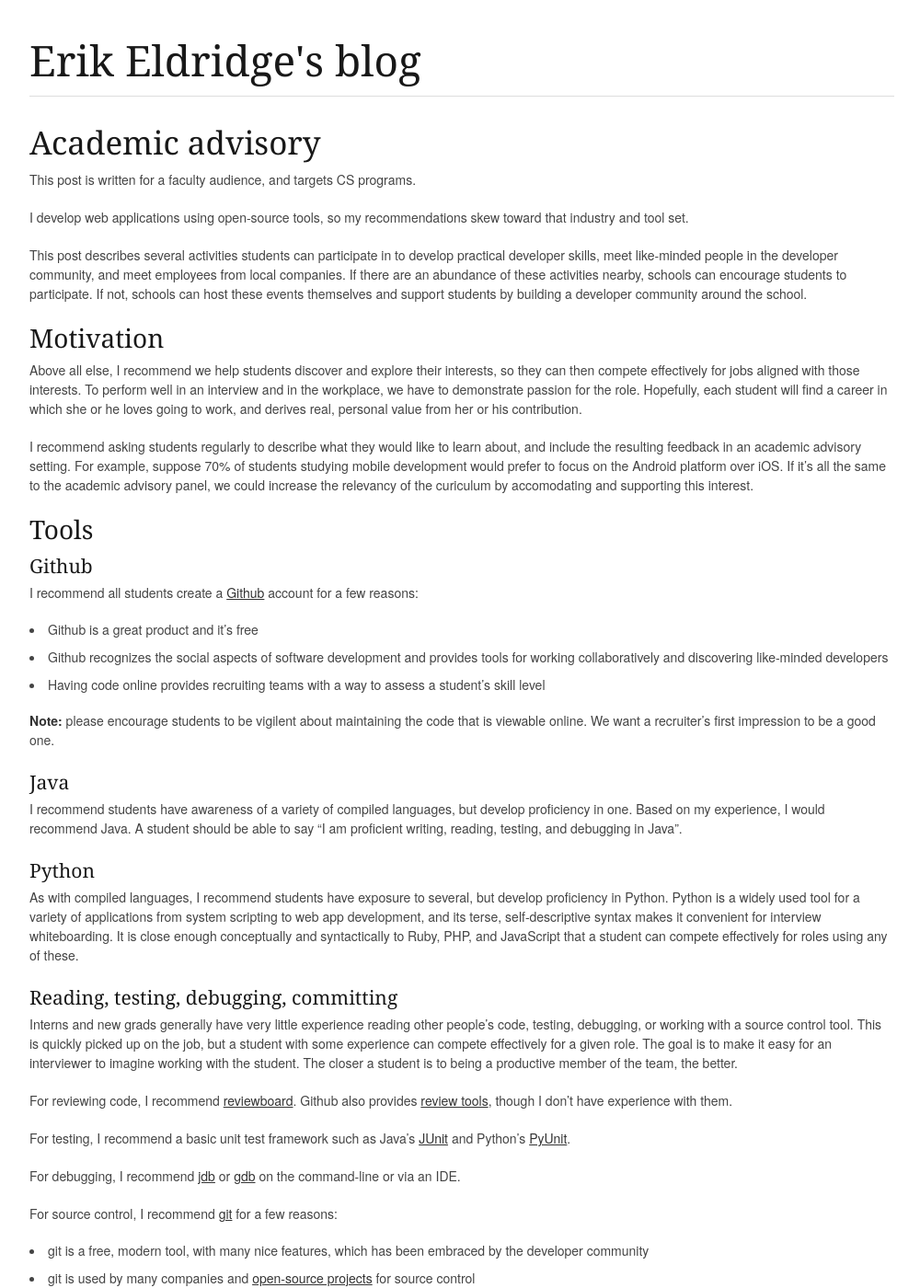
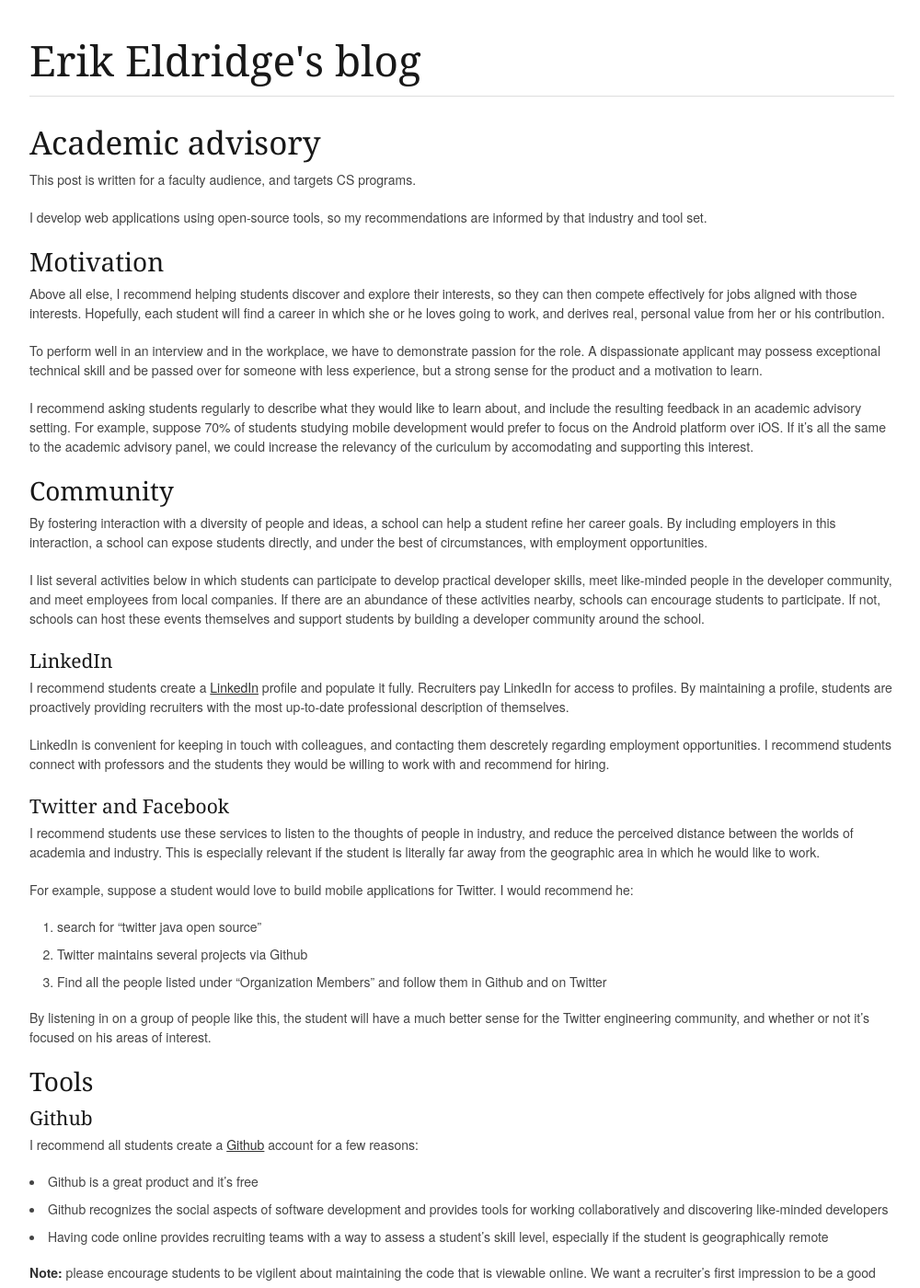
Before and after one commit to erikeldridge/erikeldridge.github.com, a Jekyll site: the page built from _posts/2012-2-13-academic-advisory.md, in a window 1280 px wide and 1400 px high. Shown: the whole window at 92% size, without its empty margins (138-1138 px from the left). Built offline with Jekyll 4.4.1, drawn with Linux system fonts in a browser that asks for light colours; Markdown is read by kramdown in place of the engine named in the settings; comment, search, counter and statistics services are not loaded; some of the changed text lies outside the part shown.

Commit message:
Add community section to academic advisory

```diff
--- a/_posts/2012-2-13-academic-advisory.md
+++ b/_posts/2012-2-13-academic-advisory.md
@@ -6,15 +6,39 @@
 
 This post is written for a faculty audience, and targets CS programs.
 
-I develop web applications using open-source tools, so my recommendations skew toward that industry and tool set.
-
-This post describes several activities students can participate in to develop practical developer skills, meet like-minded people in the developer community, and meet employees from local companies. If there are an abundance of these activities nearby, schools can encourage students to participate. If not, schools can host these events themselves and support students by building a developer community around the school.
+I develop web applications using open-source tools, so my recommendations are informed by that industry and tool set.
 
 ### Motivation
 
-Above all else, I recommend we help students discover and explore their interests, so they can then compete effectively for jobs aligned with those interests. To perform well in an interview and in the workplace, we have to demonstrate passion for the role. Hopefully, each student will find a career in which she or he loves going to work, and derives real, personal value from her or his contribution.
+Above all else, I recommend helping students discover and explore their interests, so they can then compete effectively for jobs aligned with those interests. Hopefully, each student will find a career in which she or he loves going to work, and derives real, personal value from her or his contribution.
+
+To perform well in an interview and in the workplace, we have to demonstrate passion for the role. A dispassionate applicant may possess exceptional technical skill and be passed over for someone with less experience, but a strong sense for the product and a motivation to learn.
 
 I recommend asking students regularly to describe what they would like to learn about, and include the resulting feedback in an academic advisory setting. For example, suppose 70% of students studying mobile development would prefer to focus on the Android platform over iOS. If it's all the same to the academic advisory panel, we could increase the relevancy of the curiculum by accomodating and supporting this interest.
+
+### Community
+
+By fostering interaction with a diversity of people and ideas, a school can help a student refine her career goals. By including employers in this interaction, a school can expose students directly, and under the best of circumstances, with employment opportunities.
+
+I list several activities below in which students can participate to develop practical developer skills, meet like-minded people in the developer community, and meet employees from local companies. If there are an abundance of these activities nearby, schools can encourage students to participate. If not, schools can host these events themselves and support students by building a developer community around the school.
+
+#### LinkedIn
+
+I recommend students create a [LinkedIn](http://www.linkedin.com/) profile and populate it fully. Recruiters pay LinkedIn for access to profiles. By maintaining a profile, students are proactively providing recruiters with the most up-to-date professional description of themselves.
+
+LinkedIn is convenient for keeping in touch with colleagues, and contacting them descretely regarding employment opportunities. I recommend students connect with professors and the students they would be willing to work with and recommend for hiring.
+
+#### Twitter and Facebook
+
+I recommend students use these services to listen to the thoughts of people in industry, and reduce the perceived distance between the worlds of academia and industry. This is especially relevant if the student is literally far away from the geographic area in which he would like to work.
+
+For example, suppose a student would love to build mobile applications for Twitter. I would recommend he:
+
+1. search for "twitter java open source"
+1. Twitter maintains several projects via Github
+1. Find all the people listed under "Organization Members" and follow them in Github and on Twitter
+
+By listening in on a group of people like this, the student will have a much better sense for the Twitter engineering community, and whether or not it's focused on his areas of interest.
 
 ### Tools
 
@@ -24,7 +48,7 @@
 
 * Github is a great product and it's free
 * Github recognizes the social aspects of software development and provides tools for working collaboratively and discovering like-minded developers
-* Having code online provides recruiting teams with a way to assess a student's skill level
+* Having code online provides recruiting teams with a way to assess a student's skill level, especially if the student is geographically remote
 
 **Note:** please encourage students to be vigilent about maintaining the code that is viewable online. We want a recruiter's first impression to be a good one.
 
@@ -146,7 +170,7 @@
 
 I don't have experience in eithor of the above as a competitor, but I have interviewed people with experience, and they generally perform very well.
 
-#### Participation goals
+Participation goals:
 
 * broad exposure to classic and contemporary CS problems
 * experience solving problems under pressure, which can be helpful preparation for the interview process
```
